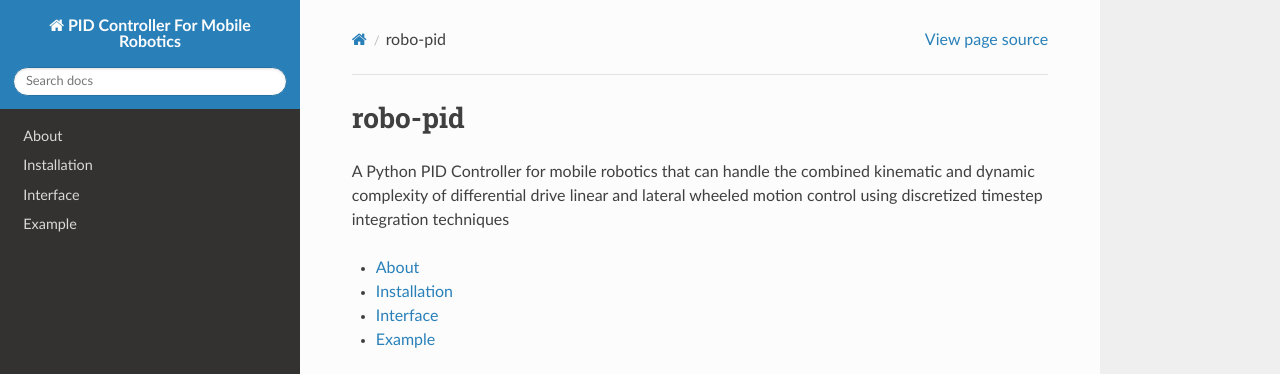
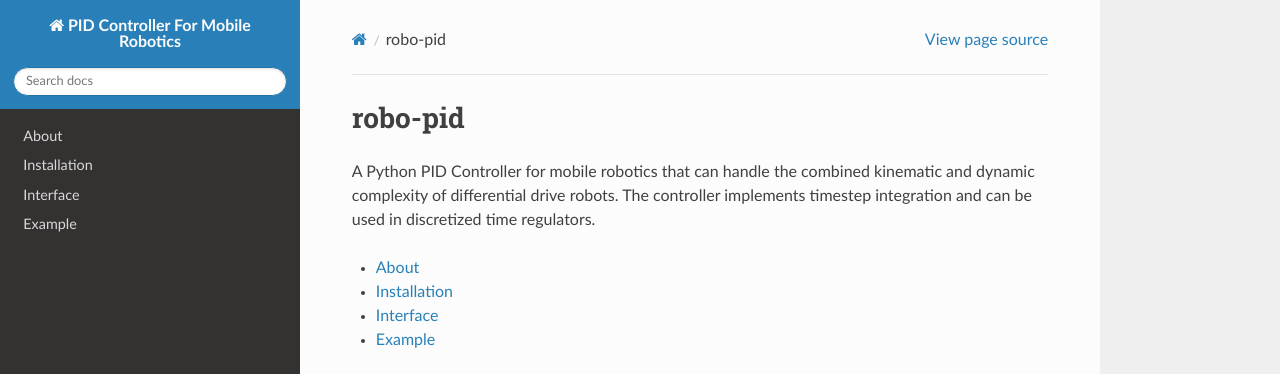
Before and after one commit to mkner/robo-pid, a Sphinx documentation site: the page built from docs/index.rst, in a window 1280 px wide. Shown: the top 374 px of the page. Built offline with Sphinx 7.4.7 and the Read the Docs theme 2.0.0, drawn with Linux system fonts in a browser that asks for light colours.

Commit message:
Update index.rst

```diff
--- a/docs/index.rst
+++ b/docs/index.rst
@@ -3,8 +3,8 @@ robo-pid
 *********
 
 A Python PID Controller for mobile robotics that can handle the combined kinematic
-and dynamic complexity of differential drive linear and lateral wheeled motion control
-using discretized timestep integration techniques
+and dynamic complexity of differential drive robots. The controller implements timestep
+integration and can be used in discretized time regulators.
 
 .. toctree::
    :maxdepth: 1
```
